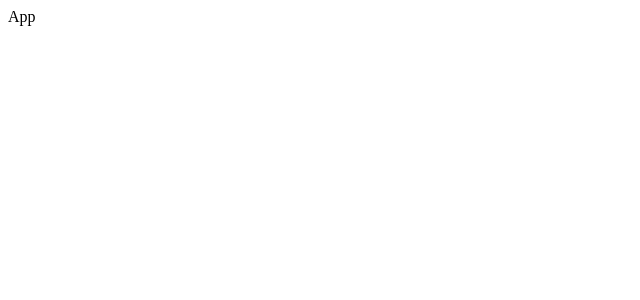
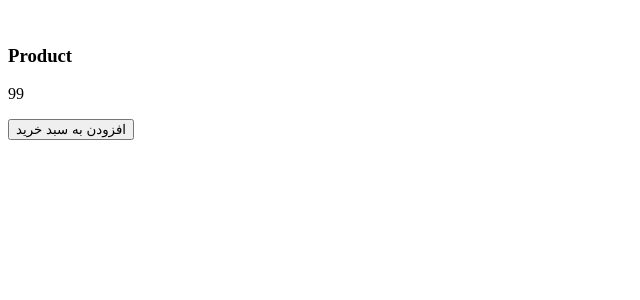
Before and after one commit to Mahradtangestani/redux-toolkit, a React (Vite) app: page / in a window 1280 px wide. Shown: the top 300 px of the page, without its empty margins (0-640 px from the left). Built offline with nearby package versions, Linux system fonts and the light colour scheme.

Commit message:
Cart created

```diff
--- a/src/App.tsx
+++ b/src/App.tsx
@@ -1,11 +1,20 @@
 import { Provider } from "react-redux"
 import { store } from "./store/store"
+import ProductList from "./components/ProductList"
+import { productData } from "./data/items"
+import Product from "./components/Product"
 
 function App() {
 
   return (
     <Provider store={store}>
-      <div> App</div>
+      <ProductList>
+         {productData.map((item)=>(
+          <div key={item.id}>
+             <Product {...item}/>
+          </div>
+         ))}
+      </ProductList>
     </Provider>
   )
 }
```
Also changed, not shown: src/components/Cart.tsx (added, +21 -0 lines), src/components/CartItems.tsx (added, +9 -0 lines).
